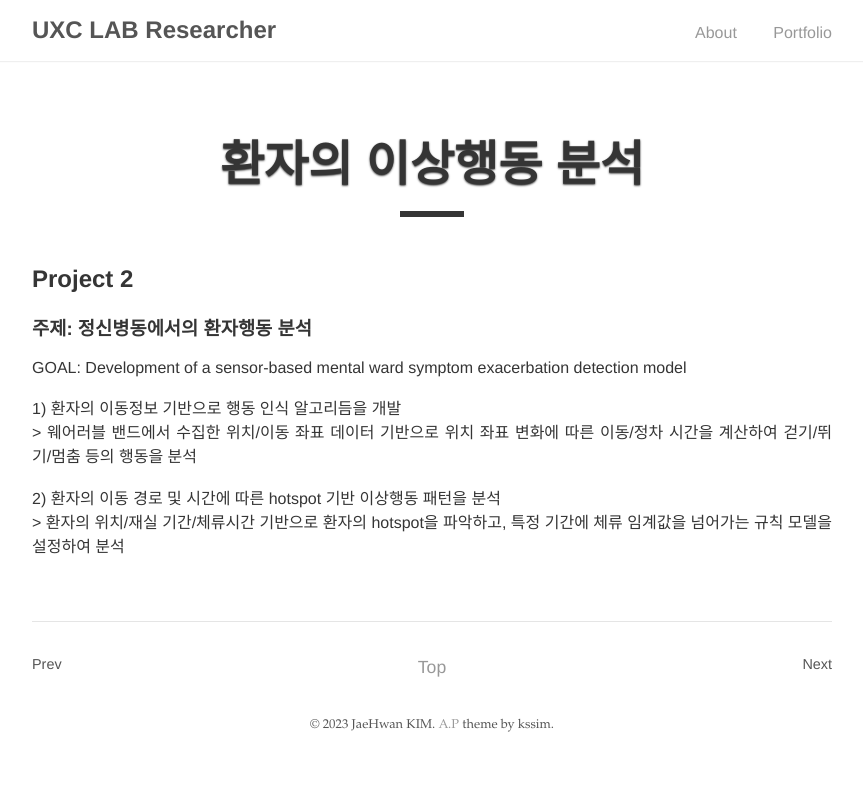
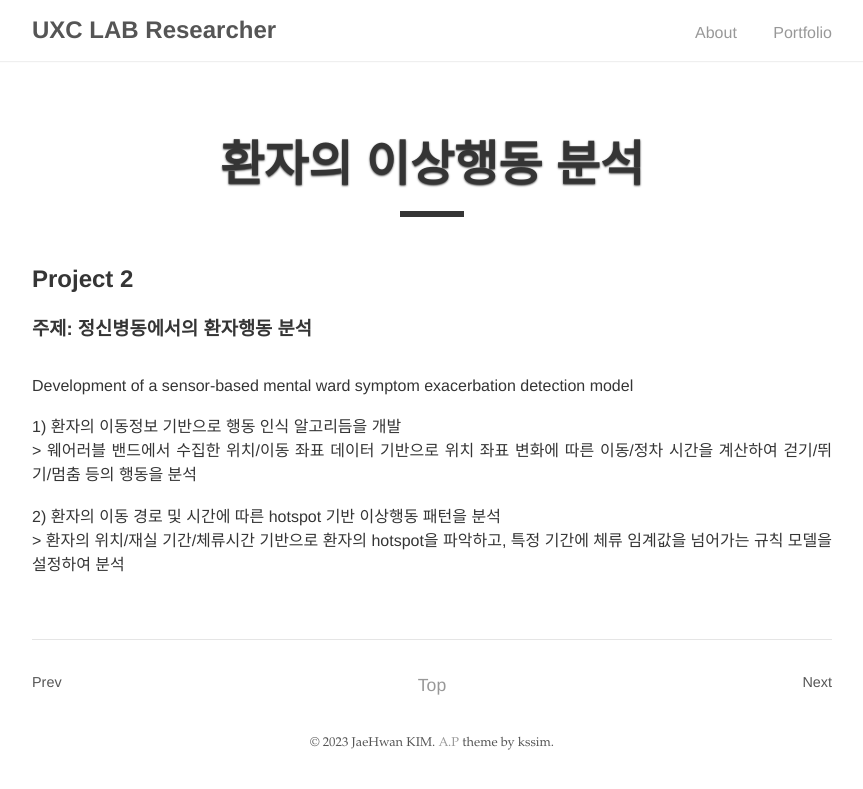
Before and after one commit to kjhwan98/kjhwan98.github.io, a Jekyll site: the page built from _posts/2022-12-01-project2.md, in a window 1280 px wide. Shown: the top 789 px of the page, without its empty margins (208-1071 px from the left). Built offline with Jekyll 4.4.1, drawn with Linux system fonts in a browser that asks for light colours.

Commit message:
Update 2022-12-01-project2.md

```diff
--- a/_posts/2022-12-01-project2.md
+++ b/_posts/2022-12-01-project2.md
@@ -8,8 +8,8 @@ type: G
 
 ## Project 2
 ### 주제: 정신병동에서의 환자행동 분석
-GOAL: Development of a sensor-based mental ward symptom exacerbation detection model
-<br/>
+
+<br/> Development of a sensor-based mental ward symptom exacerbation detection model <br/>
 <br/> 1) 환자의 이동정보 기반으로 행동 인식 알고리듬을 개발
 <br/> > 웨어러블 밴드에서 수집한 위치/이동 좌표 데이터 기반으로 위치 좌표 변화에 따른 이동/정차 시간을 계산하여 걷기/뛰기/멈춤 등의 행동을 분석
 <br/>
```
